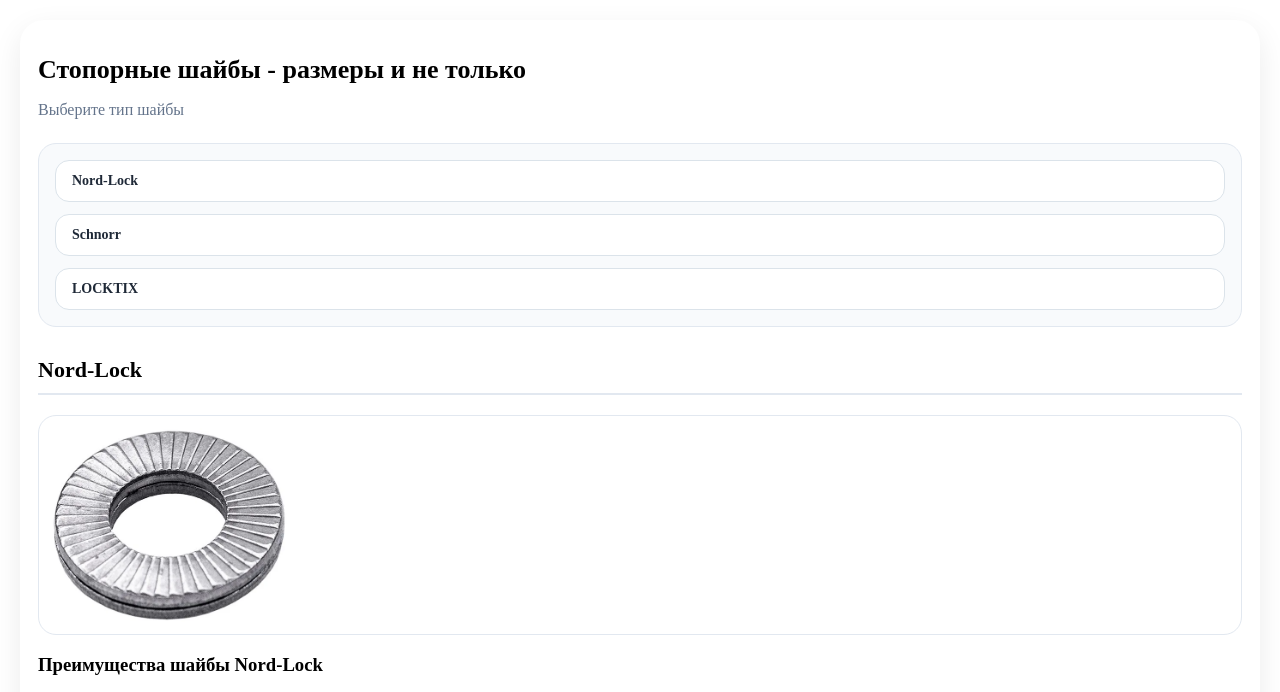
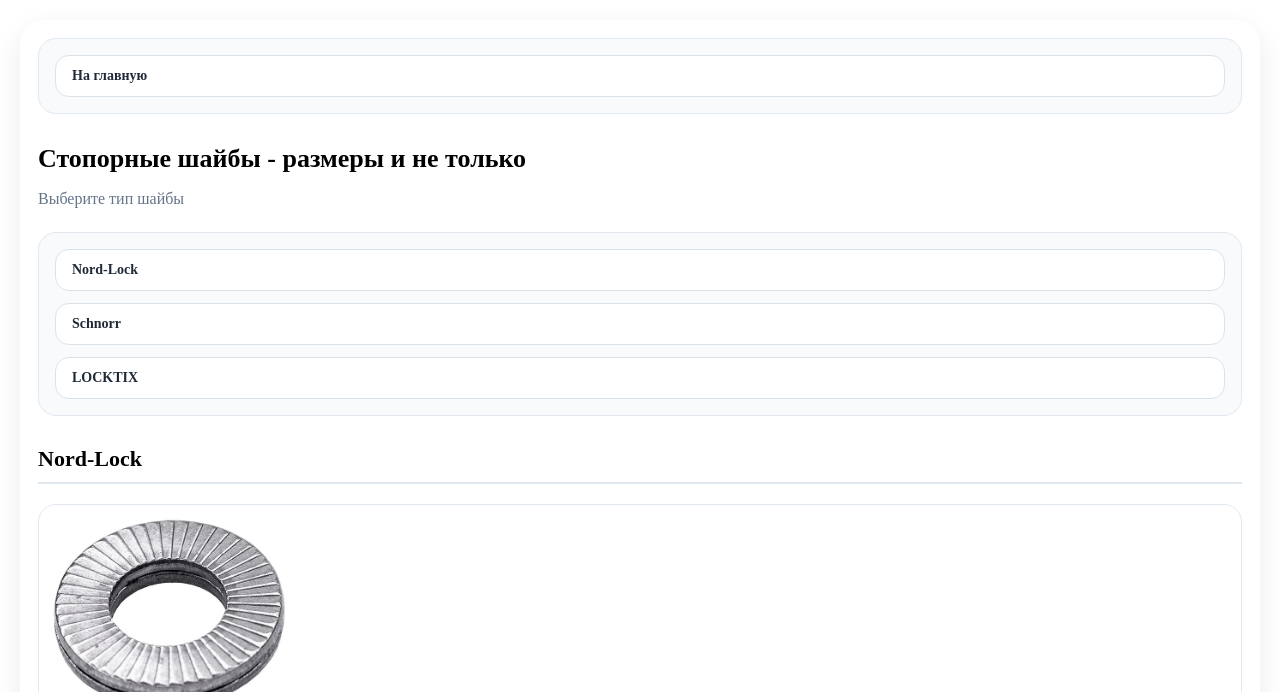
Before and after one commit to justaddresssss-hue/stop-washers, a plain HTML site: page index.html in a window 1280 px wide. Shown: the part 104-796 px from the top of the page. Drawn offline with Linux system fonts and the light colour scheme; a script that the page names is missing.

Commit message:
Add navigation links to the main page

```diff
--- a/index.html
+++ b/index.html
@@ -25,6 +25,12 @@
     </header>
 
     <main class="catalog-card">
+        <nav class="anchor-nav">
+            <ul>
+                <li><a href="https://justaddresssss-hue.github.io/main_page/">На главную</a></li>
+
+            </ul>
+        </nav>
         <h1 class="catalog-title">Стопорные шайбы - размеры и не только</h1>
         <p class="catalog-subtitle">Выберите тип шайбы</p>
 
```
